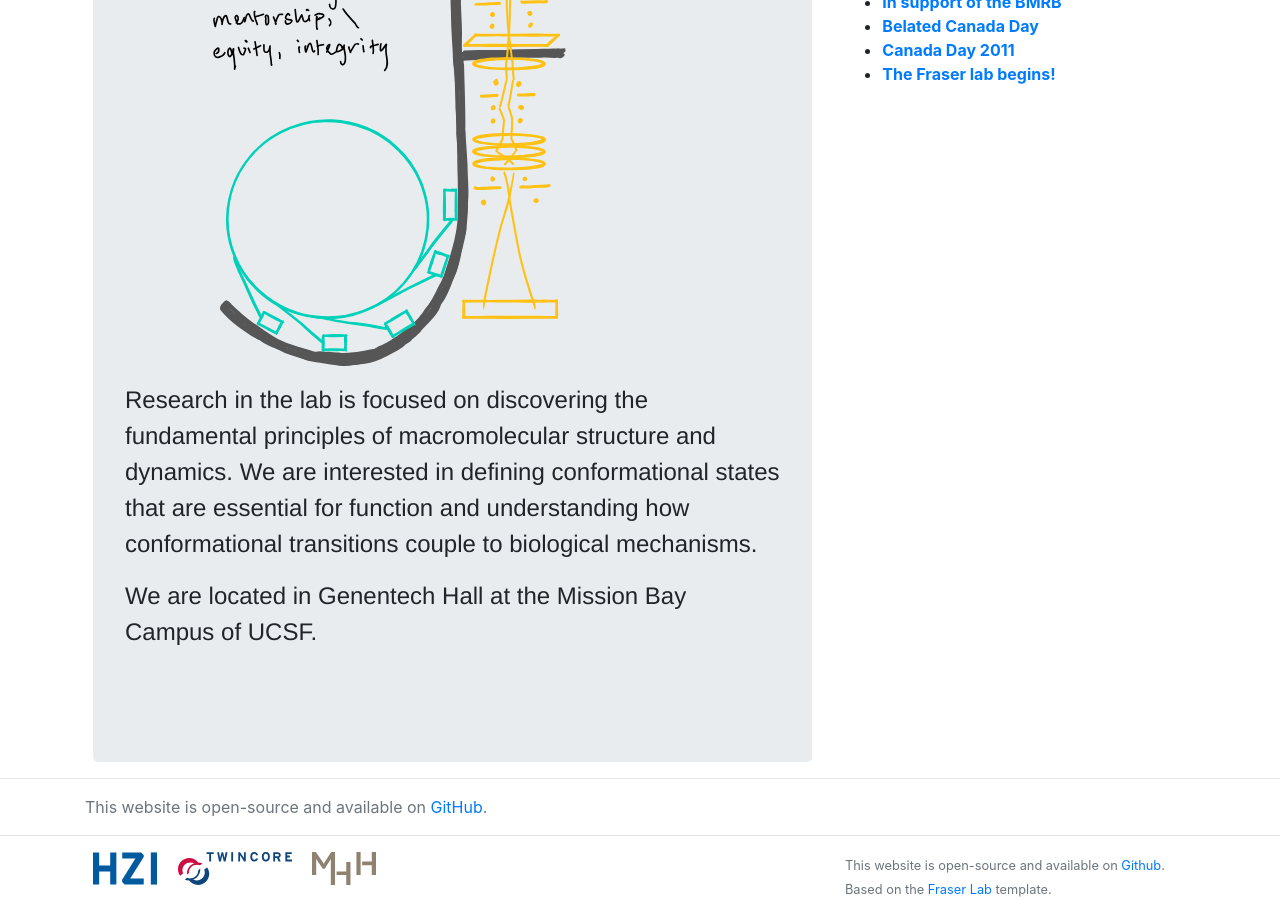
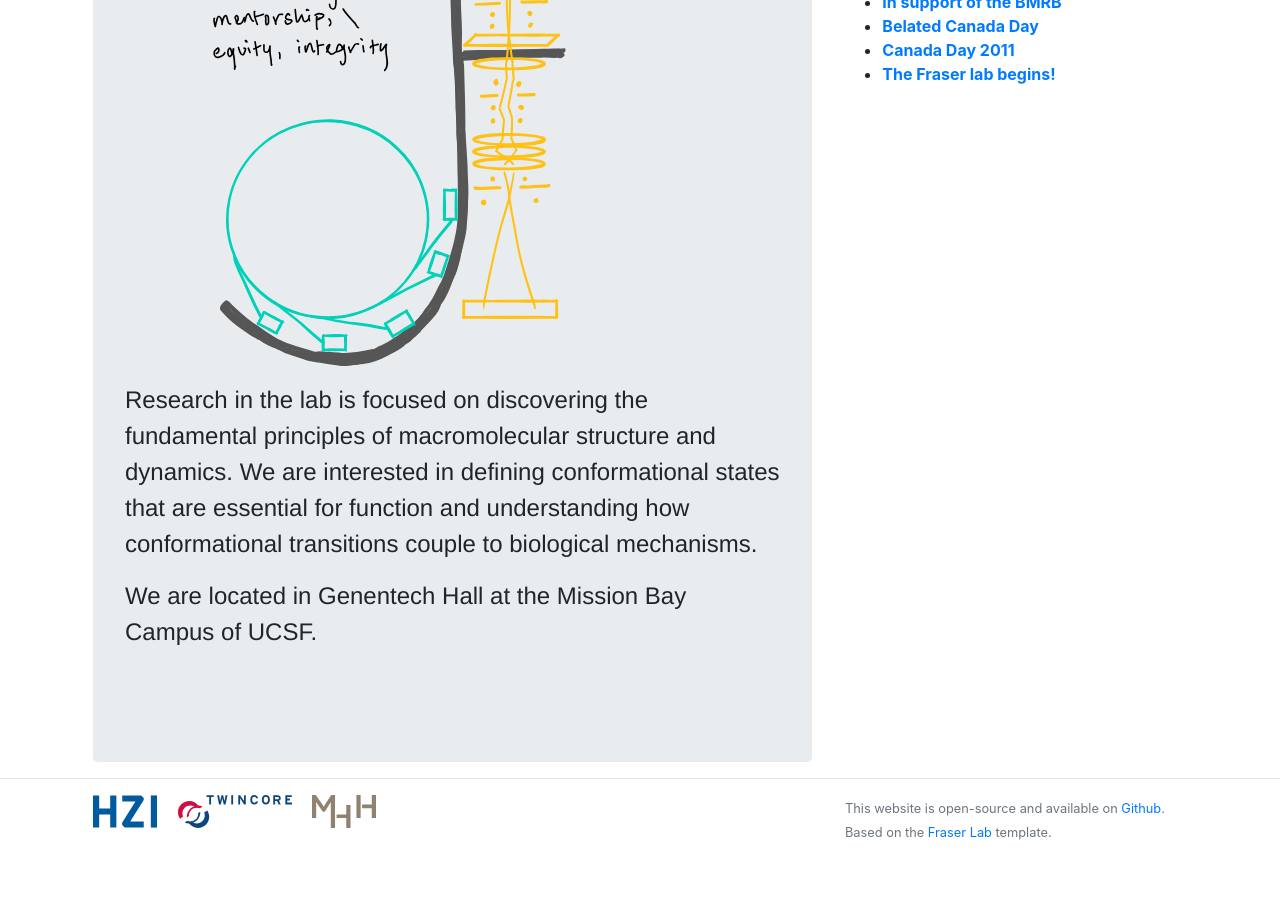
Before and after one commit to fmulenge/fmulenge.github.io, a Jekyll site: the page built from index.md, in a window 1280 px wide and 900 px high, scrolled down 1090 px. Built offline with Jekyll 4.4.1, drawn with Linux system fonts in a browser that asks for light colours; after the commit the page ends 1933 px from its top, so only the background shows below that.

Commit message:
Update footer.html

```diff
--- a/_includes/footer.html
+++ b/_includes/footer.html
@@ -1,11 +1,4 @@
     </div>
-    <hr>
-    <div id="footer footer-fixed-bottom">
-      <div class="container">
-        <p class="text-muted credit"> This website is open-source and available on <a href="https://github.com/fmulenge/fmulenge.github.io" target="_blank">GitHub</a>.</p>
-      </div>
-    </div>
-        </div>
     <hr>
     <div id="footer footer-fixed-bottom">
       <div class="container">
```
